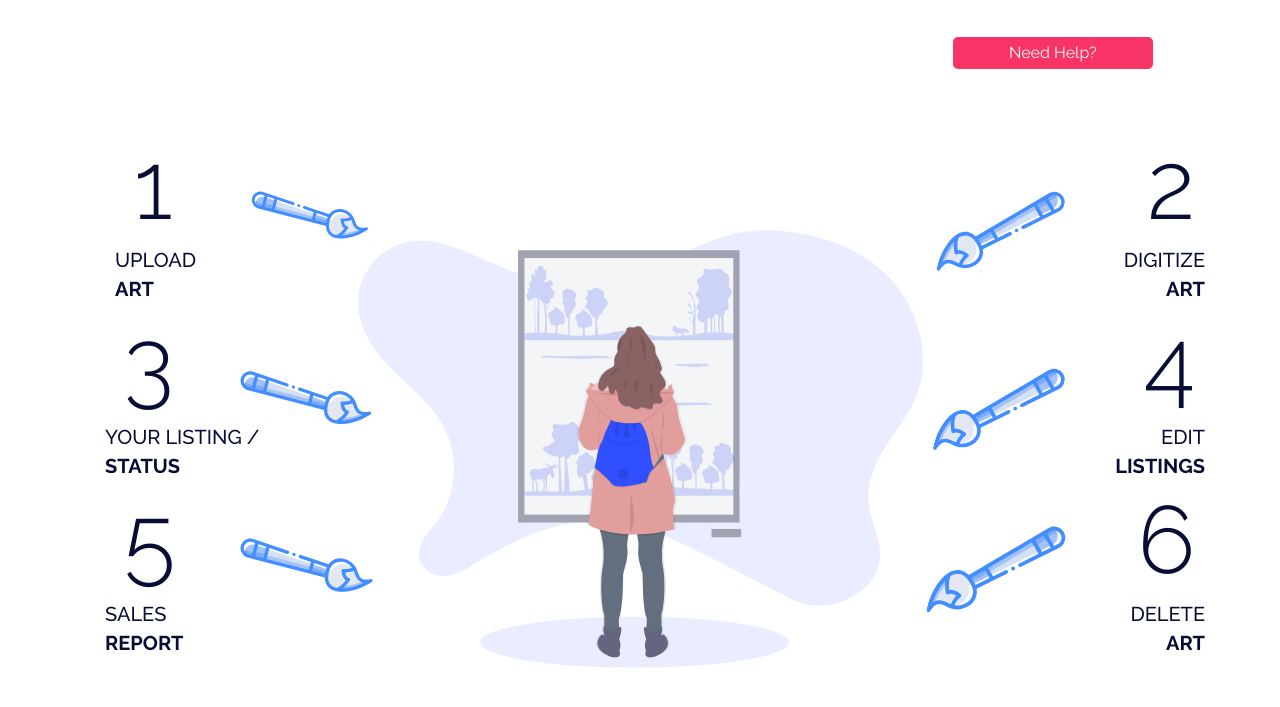
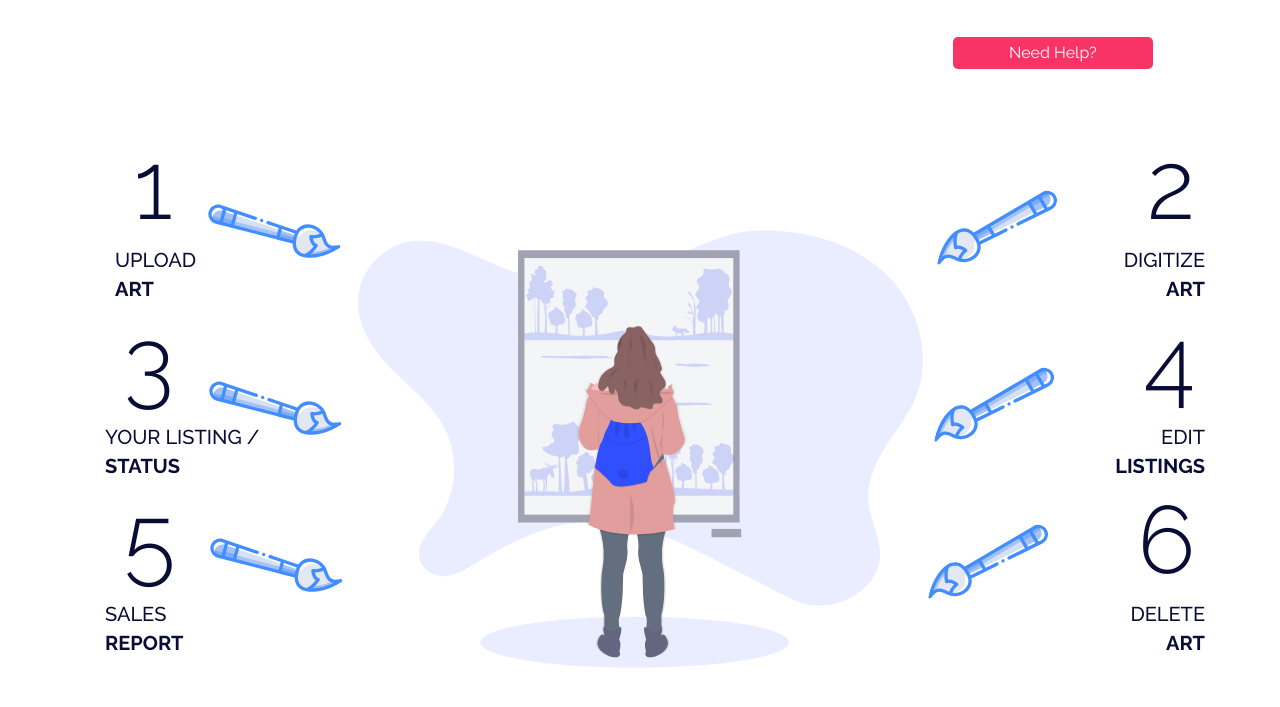
Before and after one commit to Shamonti/picsy, a website: page seller-dashboard.html in a window 1280 px wide. Shown: the part 269-976 px from the top of the page. Drawn offline with nearby package versions, Linux system fonts and the light colour scheme; some packages are replaced by stand-ins of ours; a script that the page names is missing.

Commit message:
edited seller-dashboard

```diff
--- a/sass/pages/_dashboard.scss
+++ b/sass/pages/_dashboard.scss
@@ -628,9 +628,9 @@
 
 .app-dot-line.left>.paint-brush {
   position: absolute;
-  right: -18rem;
-  top: 4rem;
-  width: 55rem !important;
+  right: -15rem;
+  top: 5rem;
+  width: 10rem !important;
   transform: rotate(60deg);
 
   &--middle {
@@ -647,6 +647,7 @@
   position: absolute;
   left: -15rem;
   top: 5rem;
+  width: 10rem !important;
   transform: rotate(195deg);
 
   &--middle {
--- a/seller-dashboard.html
+++ b/seller-dashboard.html
@@ -125,7 +125,7 @@
               <div class="text-xl-left text-center ml-3">
                 <div class="app-dot-line left app-dot-line--01">
                   <!-- <span class="dot"><span class="line"></span></span> -->
-                  <img class="img-fluid paint-brush" src="img/svg/paint-brush.svg" alt="paint-brush">
+                  <img class="paint-brush" src="img/svg/paint-brush.svg" alt="paint-brush">
                   <h2 class="font-weight-bold section-dashboard_numbers">
                     <a href="upload_art.html">&nbsp; 1</a>
                   </h2>
@@ -142,7 +142,7 @@
               <div class="text-xl-left text-center">
                 <div class="app-dot-line left">
                   <!-- <span class="dot"><span class="line"></span></span> -->
-                  <img class="img-fluid paint-brush paint-brush--middle" src="img/svg/paint-brush.svg" alt="paint-brush">
+                  <img class="paint-brush paint-brush--middle" src="img/svg/paint-brush.svg" alt="paint-brush">
                   <h2 class="font-weight-bold section-dashboard_numbers">
                     <a href="print_status.html">&nbsp; 3</a>
                   </h2>
@@ -159,7 +159,7 @@
               <div class="text-xl-left text-center">
                 <div class="app-dot-line left">
                   <!-- <span class="dot"><span class="line"></span></span> -->
-                  <img class="img-fluid paint-brush paint-brush--upwards" src="img/svg/paint-brush.svg" alt="paint-brush">
+                  <img class="paint-brush paint-brush--upwards" src="img/svg/paint-brush.svg" alt="paint-brush">
                   <h2 class="font-weight-bold section-dashboard_numbers">
                     <a href="sales_report.html">&nbsp; 5</a>
                   </h2>
@@ -177,8 +177,8 @@
             <div class="col-md-6 col-xl-3 order-xl-2 mt-md-5  px-5">
               <div class="text-xl-right text-center">
                 <div class="app-dot-line right">
-                  <img class="img-fluid paint-brush" src="img/svg/paint-brush.svg" alt="paint-brush">
-                  <h2 class="font-weight-bold section-dashboard_numbers pr-3">
+                  <img class="paint-brush" src="img/svg/paint-brush.svg" alt="paint-brush">
+                  <h2 class="font-weight-bold section-dashboard_numbers mr-3">
                     <a href="digitize_art.html">&nbsp; 2</a>
                   </h2>
                 </div>
@@ -193,8 +193,8 @@
               </div>
               <div class="text-xl-right text-center">
                 <div class="app-dot-line right">
-                  <img class="img-fluid paint-brush paint-brush--middle" src="img/svg/paint-brush.svg" alt="paint-brush">
-                  <h2 class="font-weight-bold section-dashboard_numbers pr-3">
+                  <img class="paint-brush paint-brush--middle" src="img/svg/paint-brush.svg" alt="paint-brush">
+                  <h2 class="font-weight-bold section-dashboard_numbers mr-3">
                     <a href="sales_report.html">&nbsp; 4</a>
                   </h2>
                 </div>
@@ -209,8 +209,8 @@
               </div>
               <div class="text-xl-right text-center">
                 <div class="app-dot-line right">
-                  <img class="img-fluid paint-brush paint-brush--upwards" src="img/svg/paint-brush.svg" alt="paint-brush">
-                  <h2 class="font-weight-bold section-dashboard_numbers pr-3">
+                  <img class="paint-brush paint-brush--upwards" src="img/svg/paint-brush.svg" alt="paint-brush">
+                  <h2 class="font-weight-bold section-dashboard_numbers mr-3">
                     <a href="delete_art.html">&nbsp; 6</a>
                   </h2>
                 </div>
```
Also changed, not shown: css/style.css, 1 other file.
